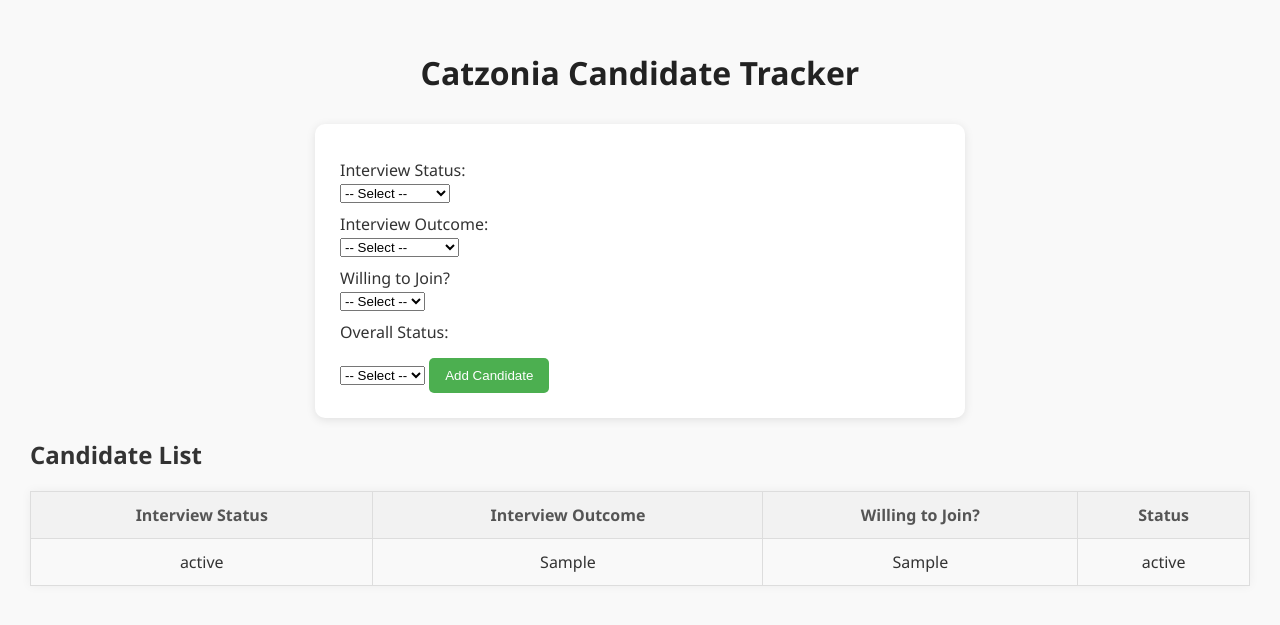
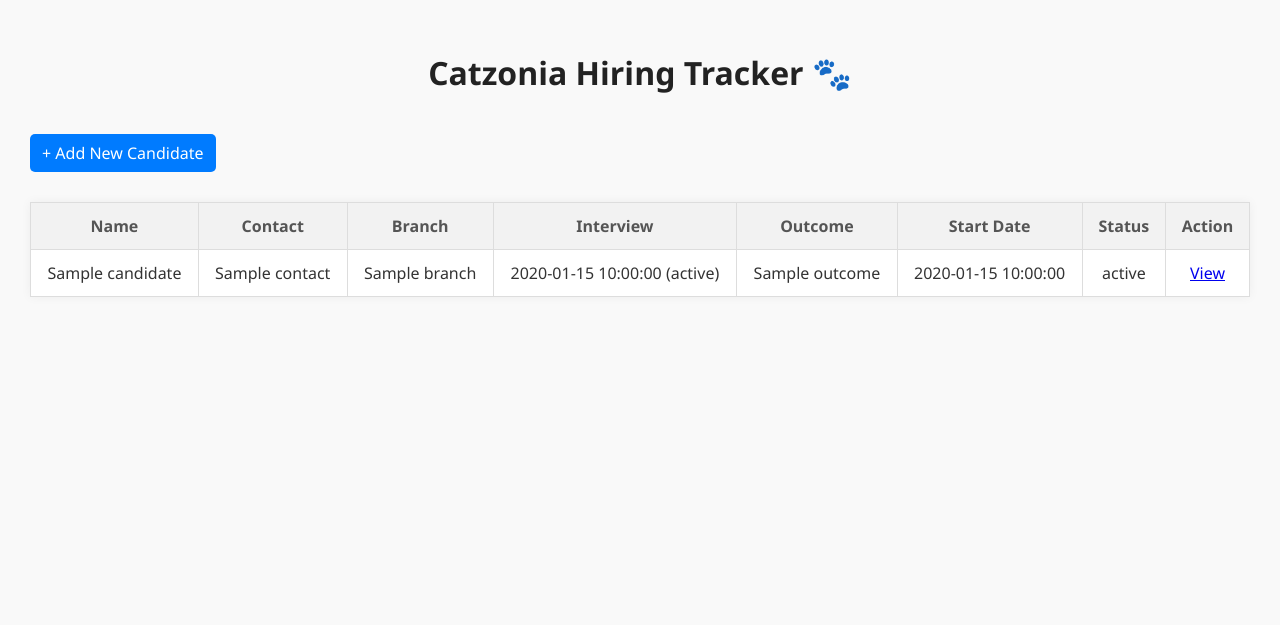
Before and after one commit to lokosmotos/mediaLoko, a Flask app: template templates/index.html in a window 1280 px wide. Shown: the top 625 px of the page. Run offline with Flask 3, Linux system fonts and the light colour scheme; the template is opened without the code that fills it: most values are stand-ins (such as "Sample title", 1, 10 or a date in 2020).

Commit message:
Update index.html

```diff
--- a/templates/index.html
+++ b/templates/index.html
@@ -2,82 +2,39 @@
 <html lang="en">
 <head>
     <meta charset="UTF-8">
-  <title>Catzonia Candidate Tracker</title>
-  <link rel="stylesheet" href="{{ url_for('static', filename='style.css') }}">
+    <title>Catzonia Hiring Dashboard</title>
+    <link rel="stylesheet" href="/static/style.css">
 </head>
 <body>
-  <h1>Catzonia Candidate Tracker</h1>
-
-  <form method="POST" action="/add">
-    <label for="interview_status">Interview Status:</label>
-    <select name="interview_status" id="interview_status" onchange="toggleOther('interview_status')">
-      <option value="">-- Select --</option>
-      <option>Scheduled</option>
-      <option>Completed</option>
-      <option>Not Scheduled</option>
-      <option value="Other">Other</option>
-    </select>
-    <input type="text" name="interview_status_other" id="interview_status_other" placeholder="Please specify..." style="display:none;">
-
-    <label for="interview_outcome">Interview Outcome:</label>
-    <select name="interview_outcome" id="interview_outcome" onchange="toggleOther('interview_outcome')">
-      <option value="">-- Select --</option>
-      <option>Successful</option>
-      <option>Pending Review</option>
-      <option>Not Successful</option>
-      <option value="Other">Other</option>
-    </select>
-    <input type="text" name="interview_outcome_other" id="interview_outcome_other" placeholder="Please specify..." style="display:none;">
-
-    <label for="willing_to_join">Willing to Join?</label>
-    <select name="willing_to_join" id="willing_to_join">
-      <option value="">-- Select --</option>
-      <option>Yes</option>
-      <option>No</option>
-      <option>Maybe</option>
-    </select>
-
-    <label for="overall_status">Overall Status:</label>
-    <select name="overall_status" id="overall_status">
-      <option value="">-- Select --</option>
-      <option>Active</option>
-      <option>Waiting</option>
-      <option>Inactive</option>
-      <option>Rejected</option>
-    </select>
-
-    <button type="submit">Add Candidate</button>
-  </form>
-
-  <h2>Candidate List</h2>
+    <h1>Catzonia Hiring Tracker 🐾</h1>
+    <a href="/add" class="button">+ Add New Candidate</a>
     <table>
+        <thead>
             <tr>
-      <th>Interview Status</th>
-      <th>Interview Outcome</th>
-      <th>Willing to Join?</th>
+                <th>Name</th>
+                <th>Contact</th>
+                <th>Branch</th>
+                <th>Interview</th>
+                <th>Outcome</th>
+                <th>Start Date</th>
                 <th>Status</th>
+                <th>Action</th>
             </tr>
+        </thead>
+        <tbody>
             {% for c in candidates %}
             <tr>
-      <td>{{ c.interview_status }}</td>
-      <td>{{ c.interview_outcome }}</td>
-      <td>{{ c.willing_to_join }}</td>
-      <td>{{ c.overall_status }}</td>
+                <td>{{ c.name }}</td>
+                <td>{{ c.contact }}</td>
+                <td>{{ c.branch }}</td>
+                <td>{{ c.interview_date }} ({{ c.interview_status }})</td>
+                <td>{{ c.outcome }}</td>
+                <td>{{ c.start_date }}</td>
+                <td>{{ c.status }}</td>
+                <td><a href="/candidate/{{ c.id }}">View</a></td>
             </tr>
             {% endfor %}
+        </tbody>
     </table>
-
-  <script>
-    function toggleOther(field) {
-      const select = document.getElementById(field);
-      const otherInput = document.getElementById(field + '_other');
-      if (select.value === 'Other') {
-        otherInput.style.display = 'block';
-      } else {
-        otherInput.style.display = 'none';
-        otherInput.value = '';
-      }
-    }
-  </script>
 </body>
 </html>
```
Lines whose indentation alone changed are shown as unchanged.
